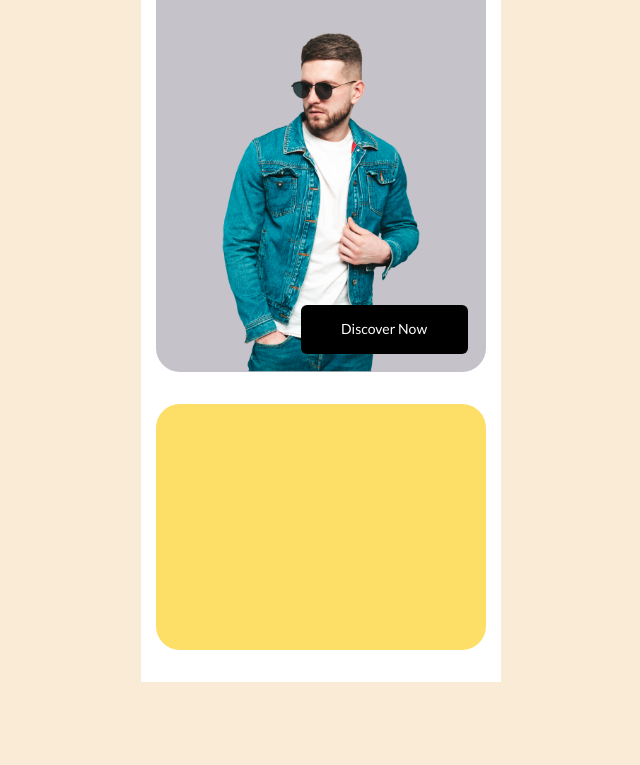
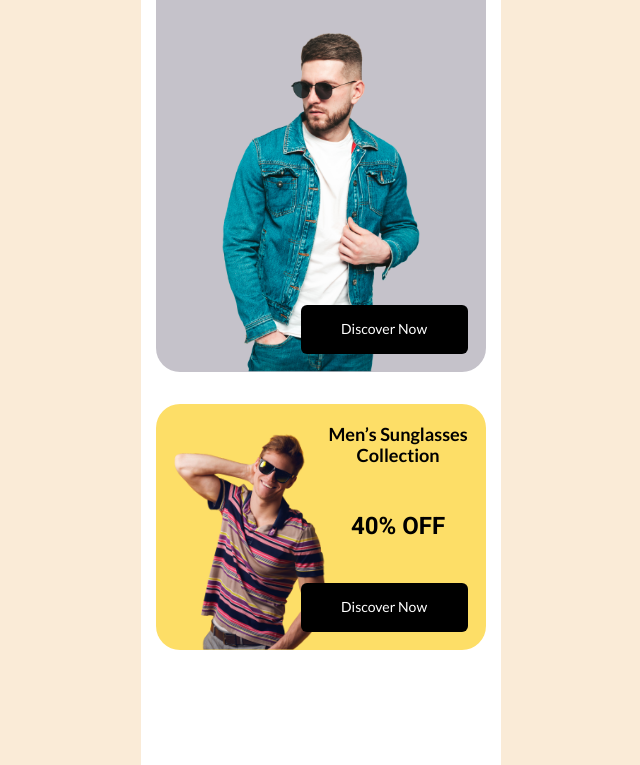
Before and after one commit to amir132/Autumn-Collection, a plain HTML site: page index.html in a window 1280 px wide. Shown: the part 809-1574 px from the top of the page, without its empty margins (319-959 px from the left). Before the commit the page ends 1491 px from the top, so only its background shows below. Drawn offline with Linux system fonts and the light colour scheme.

Commit message:
create sunglasses box and correction some styles

```diff
--- a/assets/style/style.css
+++ b/assets/style/style.css
@@ -188,7 +188,7 @@ h1 {
   background-color: #ffffff;
   width: 360px;
   height: 817.39px;
-  top: 672px;
+  height: 900.39px;
   padding: 32px 15px;
   margin: 0;
 }
@@ -208,7 +208,7 @@ h2 {
   position: relative;
   margin-bottom: 32px;
 }
-.jacket a {
+.jacket-h3 {
   text-decoration: none;
   font-family: var(--lato-font);
   font-size: 18px;
@@ -230,29 +230,75 @@ h2 {
   left: 66.36px;
 }
 .button-discover {
+  display: block;
   width: 167px;
-  padding: 16px 40px 16px 40px;
   border-radius: 6px;
+  position: absolute;
+  bottom: 18px;
+  right: 18px;
+  text-decoration: none;
 }
 .discover {
   width: 167px;
   padding: 16px 40px 16px 40px;
   border-radius: 6px;
   text-decoration: none;
-  position: absolute;
-  bottom: 18px;
-  right: 18px;
   background-color: #000;
   color: #ffffff;
   font-family: var(--lato-font);
   font-size: 14px;
   font-weight: 400;
   line-height: 16.8px;
+}
+.discover p {
+  margin: 0;
+  padding: 0;
+}
+.sunglasses {
+  width: 330px;
+  height: 245.61px;
+  border-radius: 24px;
+  background-color: #fdde67;
+  position: relative;
+  padding: 20.33px 18px 0 0;
+}
+.sunglasses-h3 {
+  position: absolute;
+  right: 18px;
+  width: 139.8px;
+  font-family: var(--lato-font);
+  font-size: 15.5px;
+  font-weight: 900;
+  line-height: 21px;
+  text-align: center;
+}
+.sunglasses a{
+  text-decoration: none;
+  color: #000;
+}
+.sunglasses h3 {
+  padding: 0;
+  margin: 0;
+}
+.off40{
+  width: 95px;
+height: 28px;
+position: absolute;
+top: 108px;
+right: 40px;
+font-family: var(--roboto-font);
+font-size: 24px;
+font-weight: 700;
+line-height: 28.13px;
+}
+
+.sunglasses img{
+  width: 189.66px;
+height: 216.74px;
+display: block;
+position: absolute;
+bottom: 0;
+
+
 
 }
-.sunglasses{
-  width: 330px;
-height: 245.61px;
-border-radius: 24px;
-background-color: #FDDE67;
-}
--- a/index.html
+++ b/index.html
@@ -62,19 +62,34 @@
       <section class="new-collection">
         <h2>New Collection</h2>
         <div class="jacket">
-          <a href="#" title="Men’s Jacket Collection"><h3>Men’s Jacket Collection</h3></a>
-          <img src="./assets/2 23 (1).png" alt="Men’s Jacket Collection">
+          <a class="jacket-h3" href="#" title="Men’s Jacket Collection"
+            ><h3>Men’s Jacket Collection</h3></a
+          >
+          <img src="./assets/2 23 (1).png" alt="Men’s Jacket Collection" />
           <a href="#" class="button-discover" title="Discover Now"
-          ><div class="discover"><p>Discover Now</p></div></a
-        >
+            ><div class="discover"><p>Discover Now</p></div></a
+          >
         </div>
         <div class="sunglasses">
-          <p></p>
+          <div class="sunglasses-h3">
+            <a
+              href="#"
+              title="Men’s Sunglasses
+          Collection"
+              ><h3>Men’s Sunglasses Collection</h3></a
+            >
+          </div>
+
+            <p class="off40">40% OFF</p>
+
+            <img src="./assets/3 1 (1).png" alt="Men’s Sunglasses Collection">
+            <a href="#" class="button-discover" title="Discover Now"
+            ><div class="discover"><p>Discover Now</p></div></a
+          >
+
         </div>
       </section>
-      <section>
-
-      </section>
+      <section></section>
     </main>
     <footer></footer>
   </body>
```
